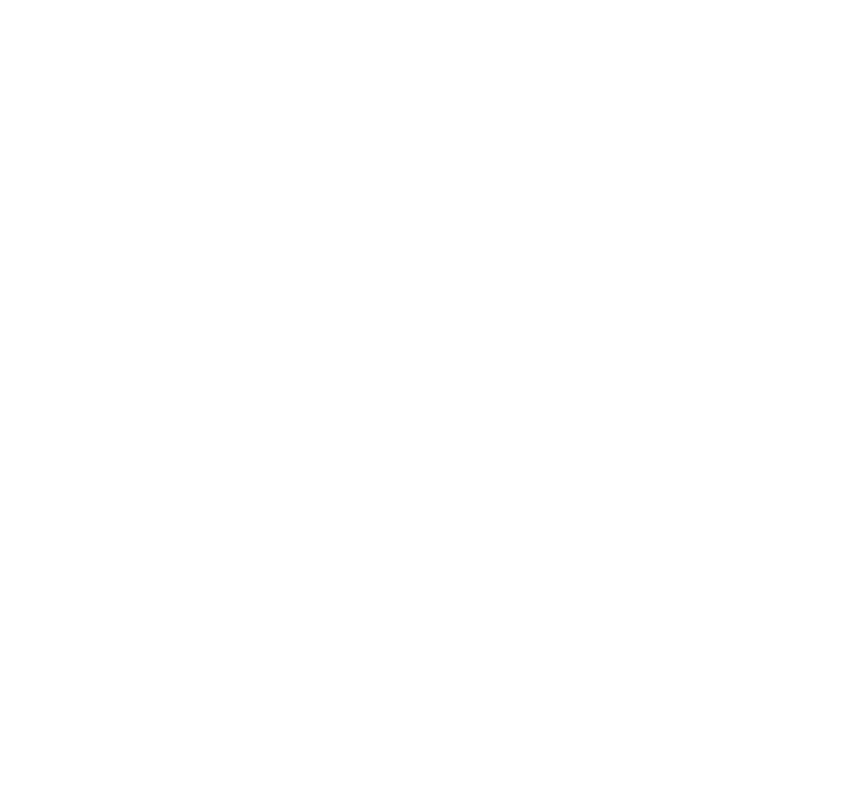
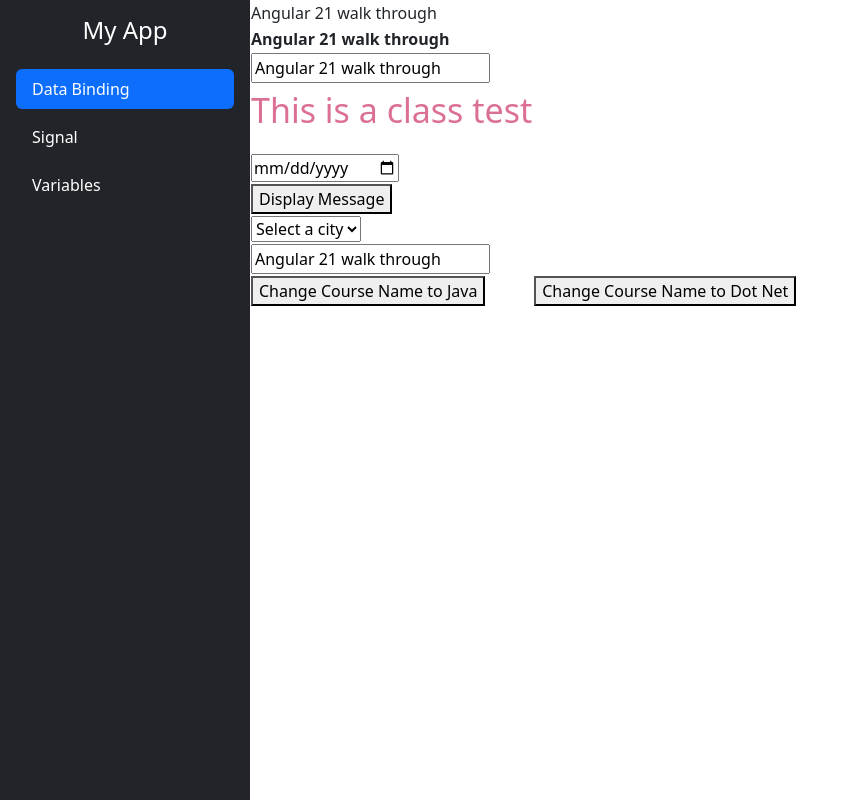
Before and after one commit to beattris/ng21_walkthrough, an Angular app: page /databinding in a window 1280 px wide. Before the commit this address led to /. Shown: the whole page, without its empty margins (0-843 px from the left). Built offline with nearby package versions, Linux system fonts and the light colour scheme.

Commit message:
created a nav menu for the routing

```diff
--- a/src/app/app.css
+++ b/src/app/app.css
@@ -0,0 +1,13 @@
+body {
+      min-height: 100vh;
+      overflow-x: hidden;
+    }
+
+    .sidebar {
+      width: 250px;
+      min-height: 100vh;
+    }
+
+    .content {
+      padding: 20px;
+    }
--- a/src/app/app.html
+++ b/src/app/app.html
@@ -1,2 +1,20 @@
 <!-- ROUTER OUTLET IS A TOOL WHIH HELPS YOU TO KNOW ACTIVATED ROUTE COMPONENT -->
-<router-outlet></router-outlet>
+<div class="d-flex">
+  <!-- Sidebar -->
+  <nav class="sidebar bg-dark text-white p-3">
+    <h4 class="text-center mb-4">My App</h4>
+
+    <ul class="nav nav-pills flex-column gap-2">
+      <li class="nav-item">
+        <a routerLink="databinding" routerLinkActive="active" class="nav-link text-white">Data Binding</a>
+      </li>
+      <li class="nav-item">
+        <a routerLink="signal" routerLinkActive="active" class="nav-link text-white">Signal</a>
+      </li>
+      <li class="nav-item">
+        <a routerLink="variables" routerLinkActive="active" class="nav-link text-white">Variables</a>
+      </li>
+    </ul>
+  </nav>
+  <router-outlet></router-outlet>
+</div>
--- a/src/app/app.ts
+++ b/src/app/app.ts
@@ -1,11 +1,11 @@
 import { Component, signal } from '@angular/core';
-import { RouterOutlet } from '@angular/router';
+import { RouterLink, RouterLinkActive, RouterOutlet } from '@angular/router';
 import { Variable } from './Components/variable/variable';
 import { DataBinding } from './Components/data-binding/data-binding';
 
 @Component({
   selector: 'app-root',
-  imports: [RouterOutlet, Variable, DataBinding],
+  imports: [RouterOutlet,RouterLink, RouterLinkActive],
   templateUrl: './app.html',
   styleUrl: './app.css'
 })
```
Also changed, not shown: src/app/app.routes.ts (+4 -3 lines).
